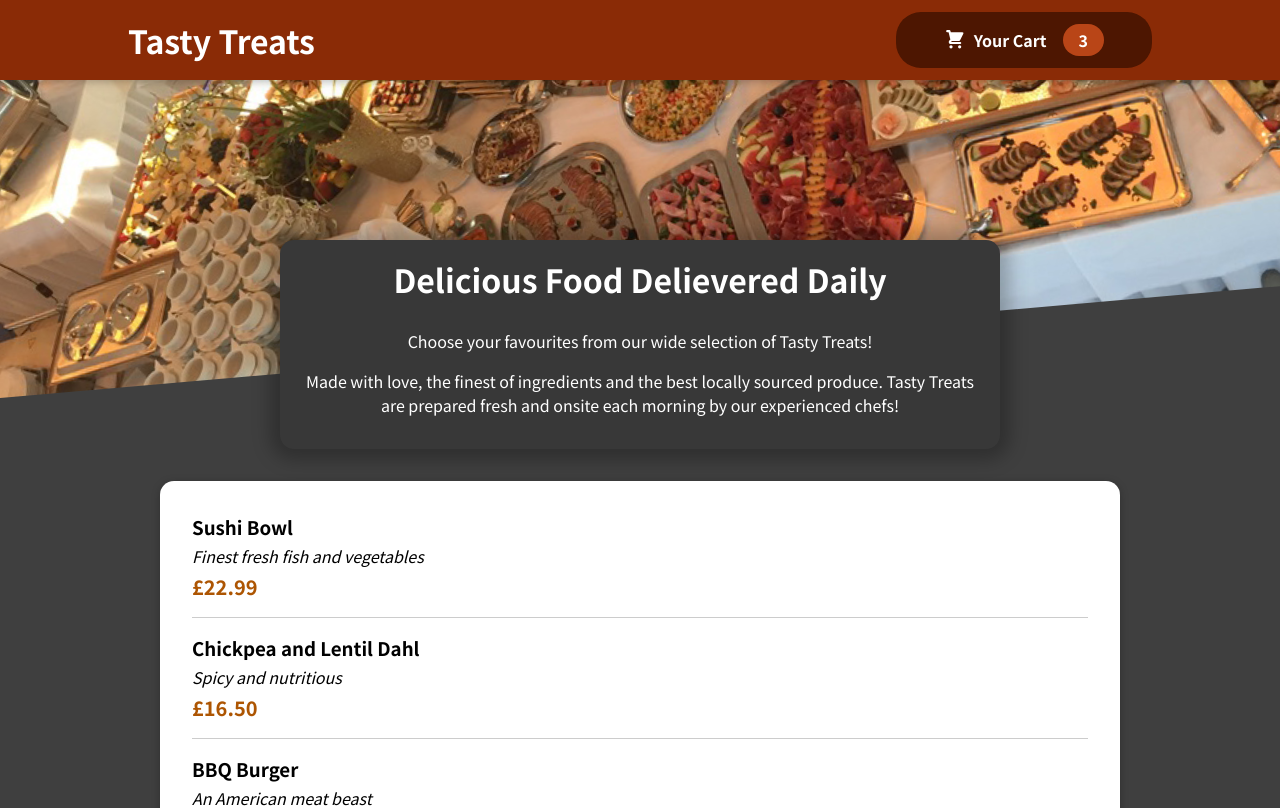
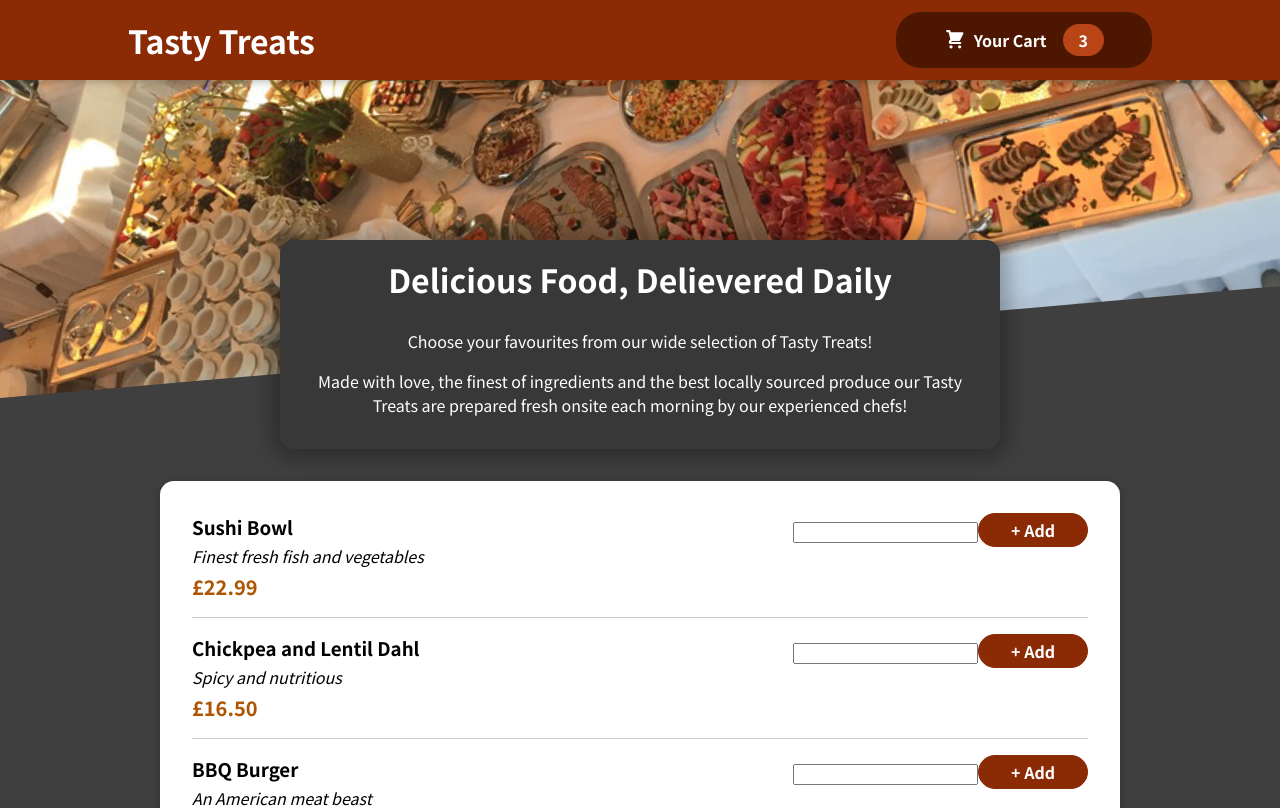
Before and after one commit to dnlstronge/Foodie, a React (Create React App) app: page / in a window 1280 px wide. Shown: the top 808 px of the page. Built offline with nearby package versions, Linux system fonts and the light colour scheme.

Commit message:
[x] - new component (Input) [x] - import css

```diff
--- a/src/Components/Meals/MealItem/MealItem.js
+++ b/src/Components/Meals/MealItem/MealItem.js
@@ -11,7 +11,9 @@
               <div className={classes.description}>{props.description}</div>
               <div className={classes.price}>{price}</div>
             </div>
-            <div><MealItemForm /></div>
+            <div>
+              <MealItemForm/>
+              </div>
 
         </li>
     )
--- a/src/Components/Meals/MealItem/MealItemForm.js
+++ b/src/Components/Meals/MealItem/MealItemForm.js
@@ -1,8 +1,12 @@
+import classes from "./MealItemForm.module.css"
 
-
-
-const MealItemForm = () => {
-
+const MealItemForm = (props) => {
+    return (
+        <form className={classes.form}>
+            <input type="text" />
+            <button>+ Add</button>
+        </form>
+    )
 }
 
 export default MealItemForm;
--- /dev/null
+++ b/src/Components/Meals/MealItem/MealItemForm.module.css
@@ -0,0 +1,20 @@
+.form {
+    text-align: right;
+  }
+
+  .form button {
+    font: inherit;
+    cursor: pointer;
+    background-color: #8a2b06;
+    border: 1px solid #8a2b06;
+    color: white;
+    padding: 0.25rem 2rem;
+    border-radius: 20px;
+    font-weight: bold;
+  }
+
+  .form button:hover,
+  .form button:active {
+    background-color: #641e03;
+    border-color: #641e03;
+  }
--- a/src/Components/Meals/MealsSummary.js
+++ b/src/Components/Meals/MealsSummary.js
@@ -4,10 +4,10 @@
 const MealsSummary = () => {
     return (
         <section className={classes.summary}>
-            <h2>Delicious Food Delievered Daily</h2>
+            <h2>Delicious Food, Delievered Daily</h2>
             <p>Choose your favourites from our wide selection of Tasty Treats!</p>
-            <p>Made with love, the finest of ingredients and the best locally sourced produce. Tasty Treats are
-            prepared fresh and onsite each morning by our experienced chefs! </p>
+            <p>Made with love, the finest of ingredients and the best locally sourced produce our Tasty Treats are
+            prepared fresh onsite each morning by our experienced chefs! </p>
         </section>
     )
 }
```
Also changed, not shown: src/Components/UI/Input.js (added, +10 -0 lines), src/Components/UI/Input.module.css (added, +18 -0 lines).
